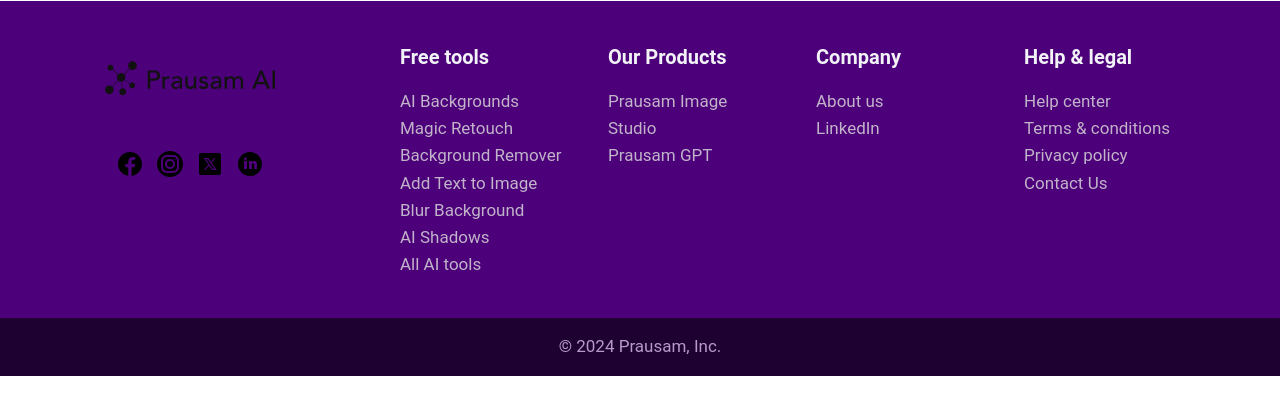
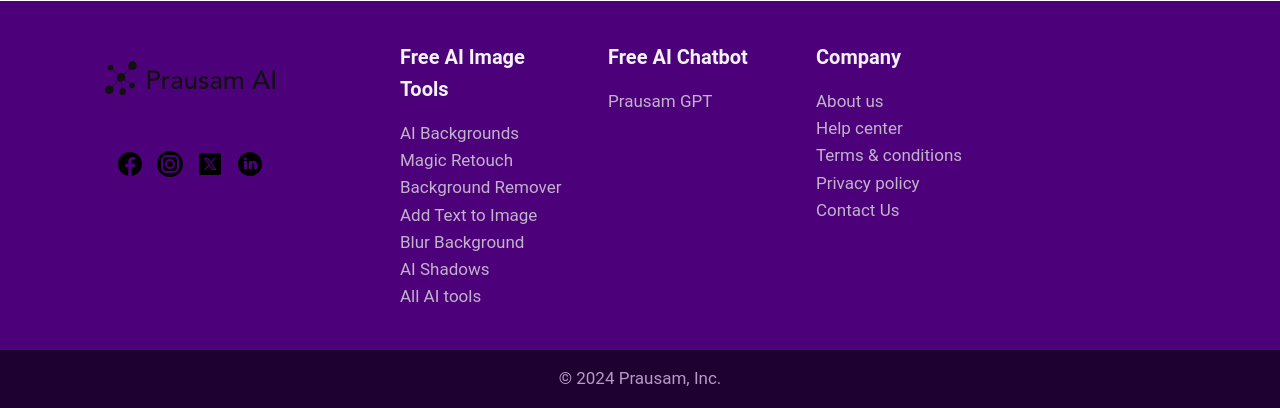
Before and after one commit to ayush-2501/prausamai, a Flask app: page / in a window 1280 px wide. Shown: the part 4734-5142 px from the top of the page. Before the commit the page ends 5110 px from the top, so only its background shows below. Run offline with Flask 3, Linux system fonts and the light colour scheme; some libraries are stand-ins or nearby versions.

Commit message:
Footer tools edit

```diff
--- a/app/templates/footer.html
+++ b/app/templates/footer.html
@@ -48,7 +48,7 @@
       <!-- Right Side: Footer Sections -->
       <div class="footer-sections">
         <div class="footer-section">
-          <h3 class="footer-title">Free tools</h3>
+          <h3 class="footer-title">Free AI Image Tools</h3>
           <ul class="footer-links">
             <li><a href="#" class="footer-link">AI Backgrounds</a></li>
             <li><a href="#" class="footer-link">Magic Retouch</a></li>
@@ -61,9 +61,8 @@
         </div>
 
         <div class="footer-section">
-          <h3 class="footer-title">Our Products</h3>
+          <h3 class="footer-title">Free AI Chatbot</h3>
           <ul class="footer-links">
-            <li><a href="#" class="footer-link">Prausam Image Studio</a></li>
             <li><a href="#" class="footer-link">Prausam GPT</a></li>
           </ul>
         </div>
@@ -72,13 +71,6 @@
           <h3 class="footer-title">Company</h3>
           <ul class="footer-links">
             <li><a href="#" class="footer-link">About us</a></li>
-            <li><a href="#" class="footer-link">LinkedIn</a></li>
-          </ul>
-        </div>
-
-        <div class="footer-section">
-          <h3 class="footer-title">Help & legal</h3>
-          <ul class="footer-links">
             <li><a href="#" class="footer-link">Help center</a></li>
             <li><a href="#" class="footer-link">Terms & conditions</a></li>
             <li><a href="#" class="footer-link">Privacy policy</a></li>
--- a/app/templates/index.html
+++ b/app/templates/index.html
@@ -1,7 +1,6 @@
 {% extends "base.html" %}
 
 {% block content %}
-<main>
 <div class="container">
     <!-- Hero Section -->
     <section id="hero">
@@ -196,5 +195,4 @@
         </div>
     </section>
 </div>
-</main>
 {% endblock %}
```
Lines whose indentation alone changed are shown as unchanged.
